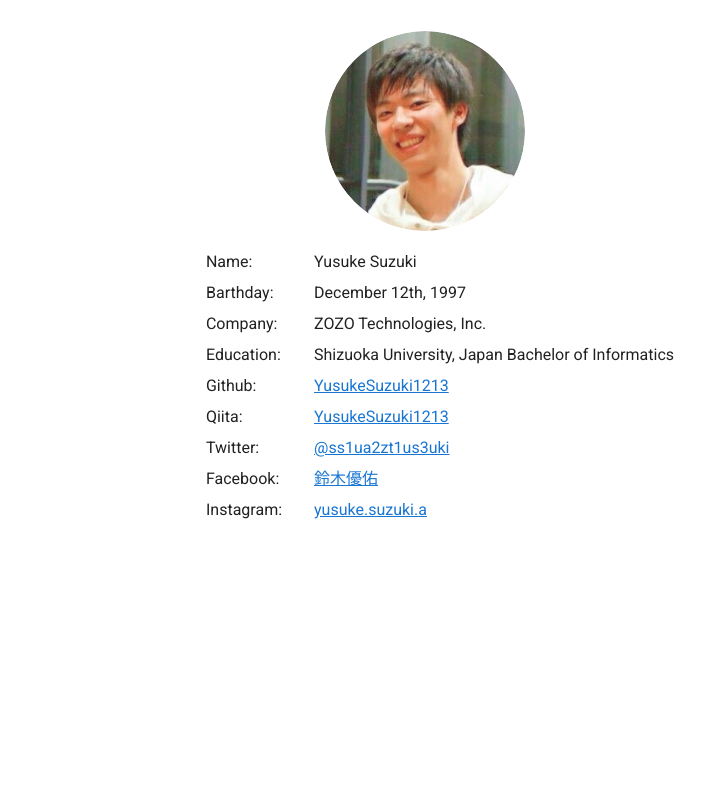
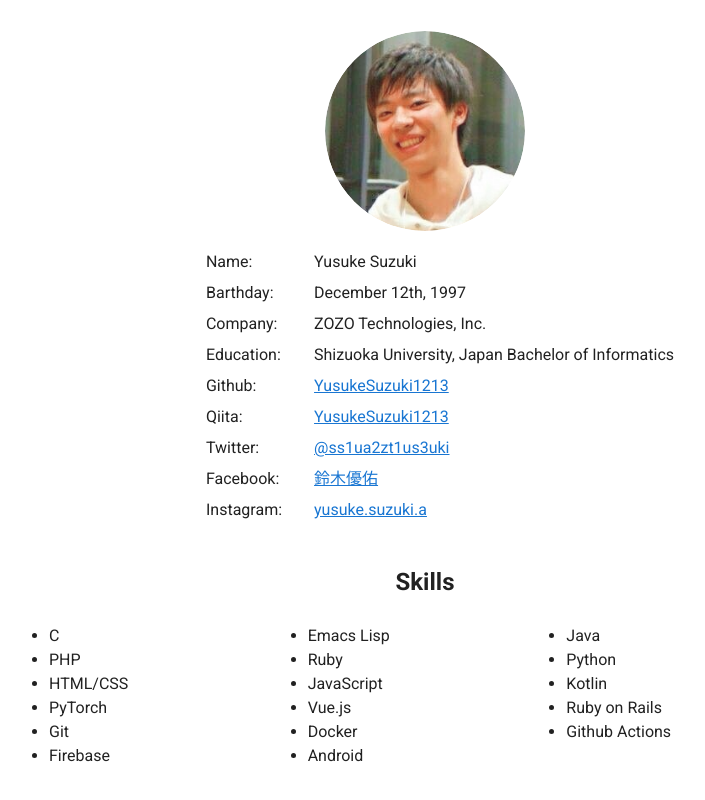
Before and after one commit to YusukeSuzuki1213/portfolio, a Vue app: page / in a window 1280 px wide. Shown: the part 791-1591 px from the top of the page, without its empty margins (215-920 px from the left). Before the commit the page ends 1335 px from the top, so only its background shows below. Built offline with nearby package versions, Linux system fonts and the light colour scheme.

Commit message:
add skill components

```diff
--- a/src/App.vue
+++ b/src/App.vue
@@ -4,6 +4,7 @@
     <v-content>
       <HelloWorld />
       <About id="about" />
+      <Skills id="skills" />
     </v-content>
   </v-app>
 </template>
@@ -12,6 +13,7 @@
 import HelloWorld from "./components/HelloWorld";
 import AppBar from "./components/AppBar";
 import About from "./components/About";
+import Skills from "./components/Skills";
 
 export default {
   name: "App",
@@ -19,7 +21,8 @@ export default {
   components: {
     HelloWorld,
     AppBar,
-    About
+    About,
+    Skills
   },
 
   data: () => ({
--- /dev/null
+++ b/src/components/Skills.vue
@@ -0,0 +1,47 @@
+<template>
+  <section class="pa-5">
+    <h2 class="text-center font-weight-bold mb-3">Skills</h2>
+    <v-container>
+      <ul>
+        <li v-for="(skill, index) in skills" :key="index">{{ skill.name }}</li>
+      </ul>
+    </v-container>
+  </section>
+</template>
+
+<script>
+export default {
+  name: "Skills",
+  data() {
+    return {
+      skills: [
+        { name: "C" },
+        { name: "Emacs Lisp" },
+        { name: "Java" },
+        { name: "PHP" },
+        { name: "Ruby" },
+        { name: "Python" },
+        { name: "HTML/CSS" },
+        { name: "JavaScript" },
+        { name: "Kotlin" },
+        { name: "PyTorch" },
+        { name: "Vue.js" },
+        { name: "Ruby on Rails" },
+        { name: "Git" },
+        { name: "Docker" },
+        { name: "Github Actions" },
+        { name: "Firebase" },
+        { name: "Android" },
+      ]
+    };
+  }
+};
+</script>
+<style module>
+ul {
+  margin: 0 auto;
+  max-width: 800px;
+  display: grid;
+  grid-template-columns: repeat(auto-fill, minmax(200px, 1fr));
+}
+</style>
```
